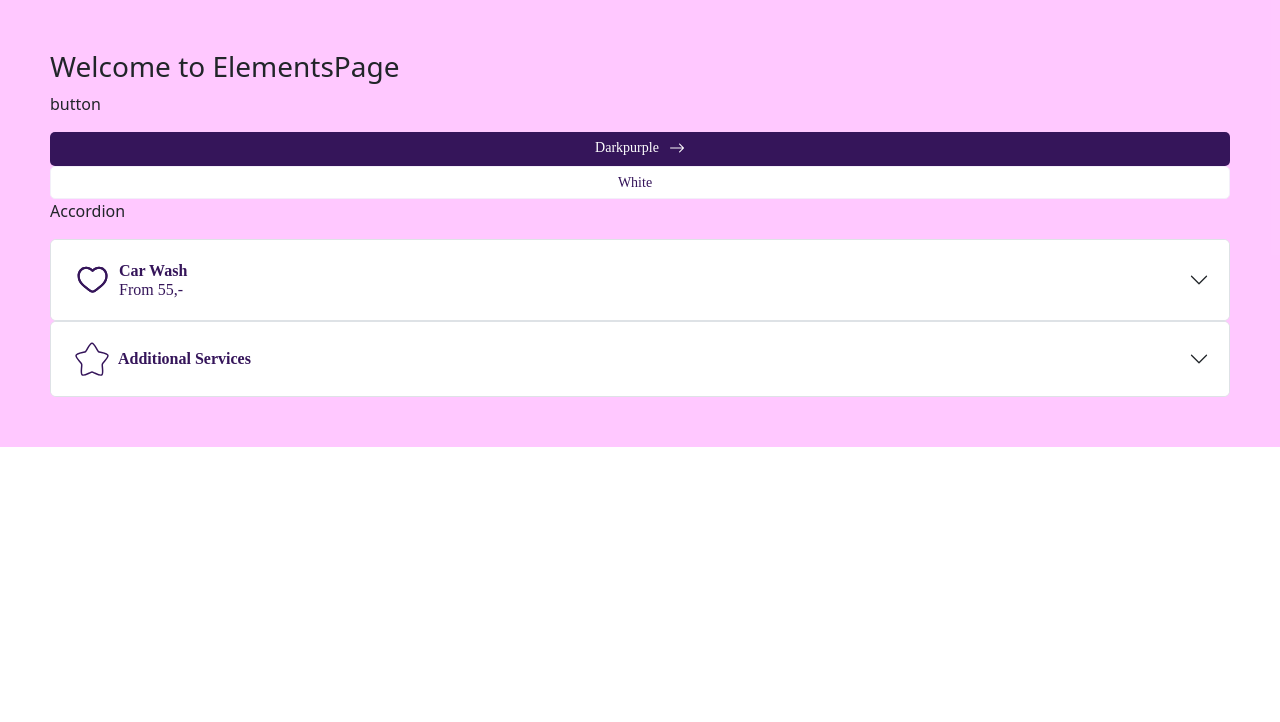
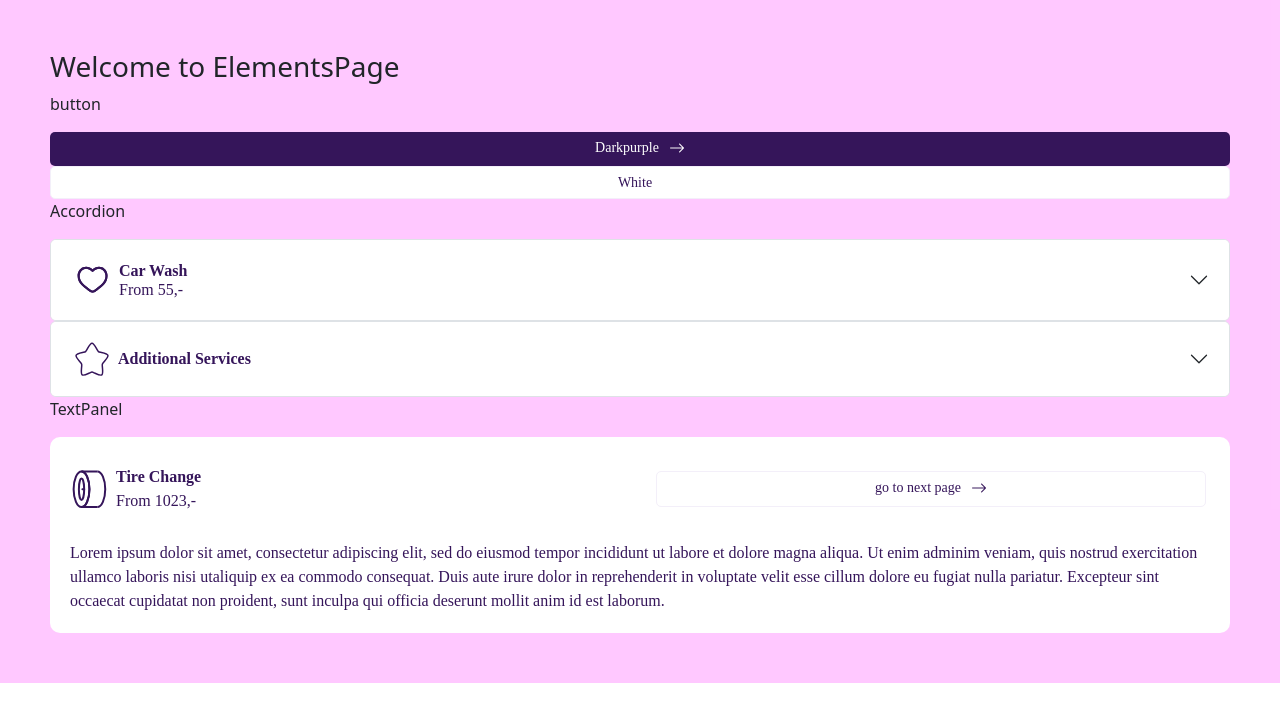
Before and after one commit to whitesnow-space/repo1, a React (Create React App) app: page /elements in a window 1280 px wide. Shown: the top 722 px of the page. Built offline with nearby package versions, Linux system fonts and the light colour scheme.

Commit message:
test: textPanel in elements page

```diff
--- a/src/pages/elements/index.js
+++ b/src/pages/elements/index.js
@@ -3,6 +3,7 @@ import React from "react";
 import Button from "../../components/button";
 import CustomAccordion from "../../components/customAccordion";
 import "./styles.scss";
+import TextPanel from "../../components/textPanel";
 
 const ElementsPage = () => {
   /* Static Data */
@@ -37,6 +38,14 @@ const ElementsPage = () => {
         isAdditional={true}
         list={staticData.list}
       />
+
+      <p>TextPanel</p>
+      <TextPanel
+        type="tire"
+        title="Tire Change"
+        price={1023}
+        description={staticData.description}
+      />
     </div>
   );
 };
```
